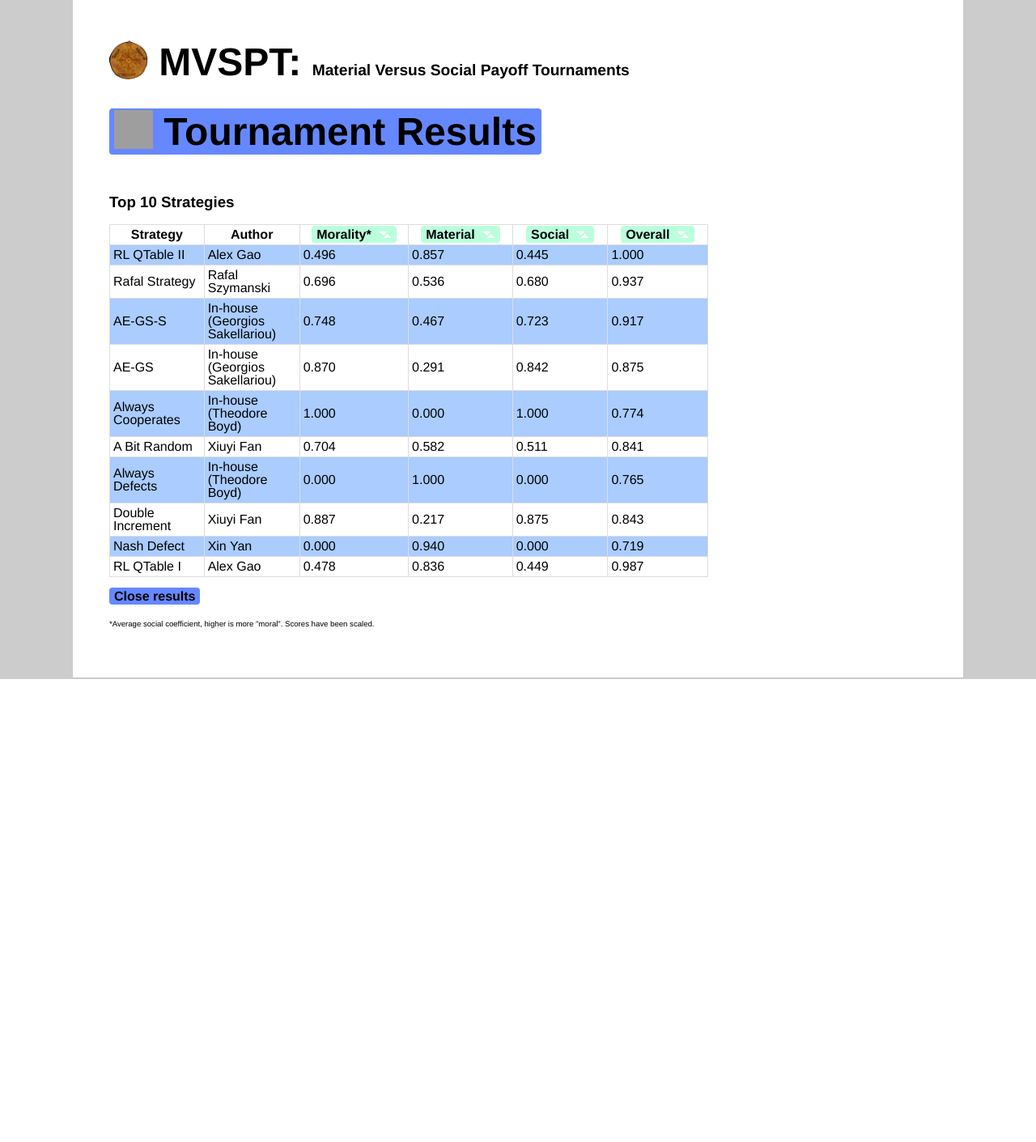
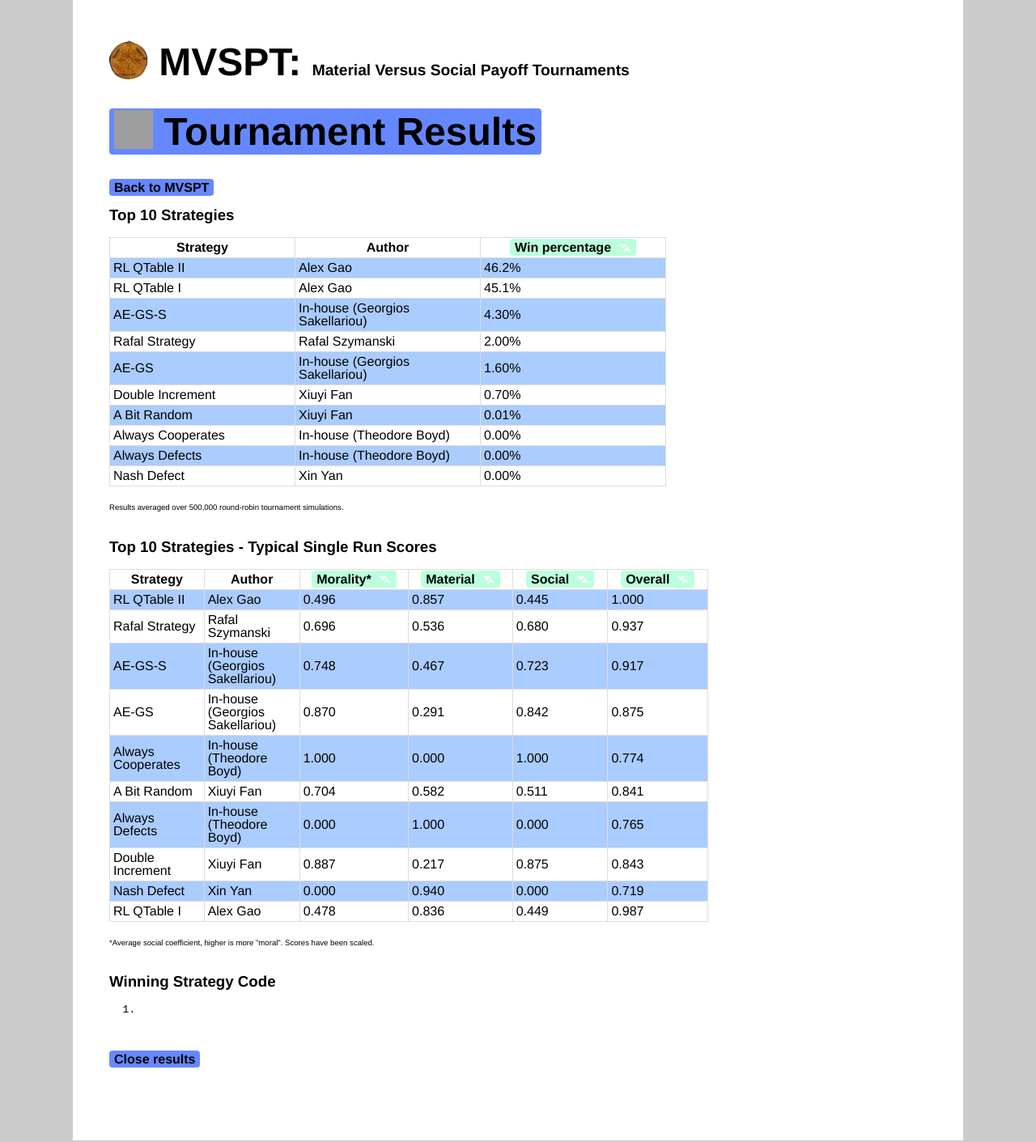
Before and after one commit to theoboyd/public_html, a PHP site: page /mvspt-results.php in a window 1280 px wide. Shown: the whole page at 81% size. Before the commit the page ends 839 px from the top, so only its background shows below. Run offline with PHP 8.4, Linux system fonts and the light colour scheme; grey boxes are pictures that could not be loaded.

Commit message:
Clarified Ts-and-Cs, added winning code.

```diff
--- a/mvspt-main.php
+++ b/mvspt-main.php
@@ -10,7 +10,7 @@
    $max_entries_pp = 5;
    $department_list = ''; //'; (c) in the Department of Computing at the University';
    $end_date = date('l jS \of F Y', mktime(0, 0, 0, 5, 20, 2012));
-   $tsandcs_update = date('l jS \of F Y', mktime(0, 0, 0, 5, 4, 2012));
+   $tsandcs_update = date('l jS \of F Y', mktime(0, 0, 0, 5, 27, 2012));
    $further_reading_tab = 'More...';
    $external_mode = isset($_GET['extnoprize']);
 
--- a/mvspt-results.php
+++ b/mvspt-results.php
@@ -3,10 +3,144 @@
    include('header.php');
    echo '<script type="text/javascript" src="scripts/sortable.js"></script>';
    include('header-mvspt.php');
+
+   // Code syntax highlighting
+   include('scripts/geshi.php');
+   $geshi = new GeSHi();
+   //$geshi->set_language_path('/geshi');
+   $geshi->enable_line_numbers(GESHI_FANCY_LINE_NUMBERS);
+   $geshi->set_header_type(GESHI_HEADER_DIV);
 ?>
             <section id="content" class="body">
+              <a class="link" href="mvspt.php">Back to MVSPT</a>
+              <br />
               <h3>Top 10 Strategies</h3>
-              <table class="sortable" id="results">
+              <table class="sortable" id="top-10-results">
+              <tr>
+                <th class="unsortable">Strategy</th>
+                <th class="unsortable">Author</th>
+                <th>Win percentage</th>
+              </tr>
+<tr>
+<td>
+RL QTable II
+</td>
+<td>
+Alex Gao
+</td>
+<td>
+46.2%
+</td>
+</tr>
+<tr>
+<td>
+RL QTable I
+</td>
+<td>
+Alex Gao
+</td>
+<td>
+45.1%
+</td>
+</tr>
+<tr>
+<td>
+AE-GS-S
+</td>
+<td>
+In-house (Georgios Sakellariou)
+</td>
+<td>
+4.30%
+</td>
+</tr>
+<tr>
+<td>
+Rafal Strategy
+</td>
+<td>
+Rafal Szymanski
+</td>
+<td>
+2.00%
+</td>
+</tr>
+<tr>
+<td>
+AE-GS
+</td>
+<td>
+In-house (Georgios Sakellariou)
+</td>
+<td>
+1.60%
+</td>
+</tr>
+<tr>
+<td>
+Double Increment
+</td>
+<td>
+Xiuyi Fan
+</td>
+<td>
+0.70%
+</td>
+</tr>
+
+
+<tr>
+<td>
+A Bit Random
+</td>
+<td>
+Xiuyi Fan
+</td>
+<td>
+0.01%
+</td>
+</tr>
+<tr>
+<td>
+Always Cooperates
+</td>
+<td>
+In-house (Theodore Boyd)
+</td>
+<td>
+0.00%
+</td>
+</tr>
+<tr>
+<td>
+Always Defects
+</td>
+<td>
+In-house (Theodore Boyd)
+</td>
+<td>
+0.00%
+</td>
+</tr>
+<tr>
+<td>
+Nash Defect
+</td>
+<td>
+Xin Yan
+</td>
+<td>
+0.00%
+</td>
+</tr>
+              </table>
+              <br />
+              <span class="smallprint">Results averaged over 500,000 round-robin tournament simulations.</span>
+              <br /><br />
+
+
+              <h3>Top 10 Strategies - Typical Single Run Scores</h3>
+              <table class="sortable" id="single-run-results">
               <tr>
                 <th class="unsortable">Strategy</th>
                 <th class="unsortable">Author</th>
@@ -217,12 +351,21 @@
 </tr>
               </table>
               <br />
+              <span class="smallprint">*Average social coefficient, higher is more "moral". Scores have been scaled.</span>
+              <br /><br />
+              <h3>Winning Strategy Code</h3>
+              <?php
+                $file_name = "uploads/Winning-Example.java";
+                $geshi->load_from_file($file_name);
+                echo $geshi->parse_code();
+              ?>
+              <br /><br />
               <a class="link" href="mvspt.php">Close results</a>
+              <br />
               <br /><br />
-              <span class="smallprint">*Average social coefficient, higher is more "moral". Scores have been scaled.</span>
             </section>
             <script>
-              ts_resortTable(document.getElementById('results'), 5);
+              ts_resortTable(document.getElementById('single-run-results'), 5);
             </script>
 <?php
    include('footer-preblank.php');
```
Also changed, not shown: mvspt-tsandcs.php (+9 -8 lines), 1 other file.
